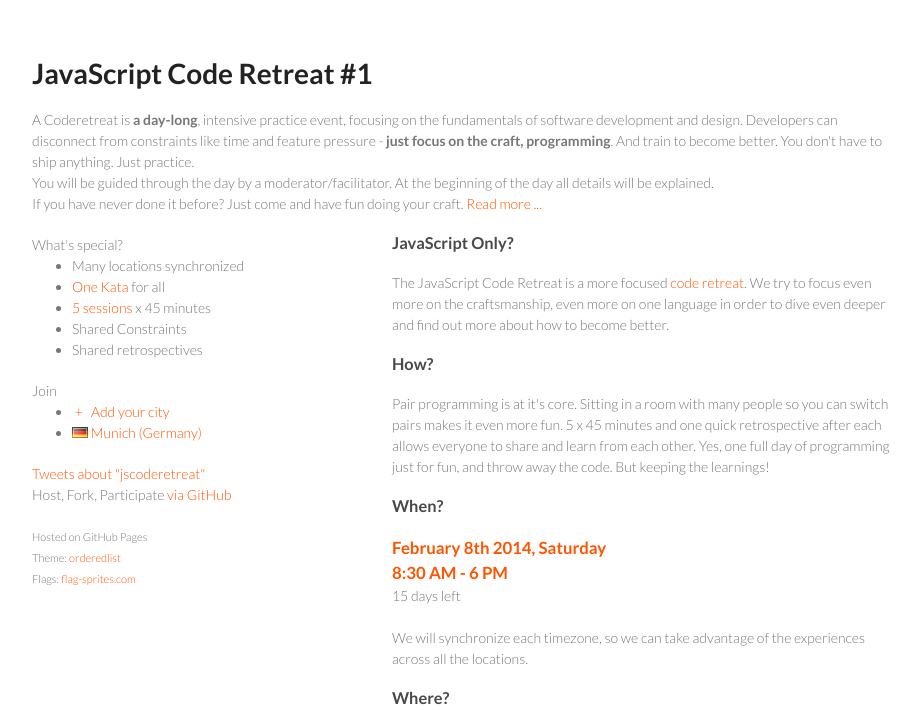
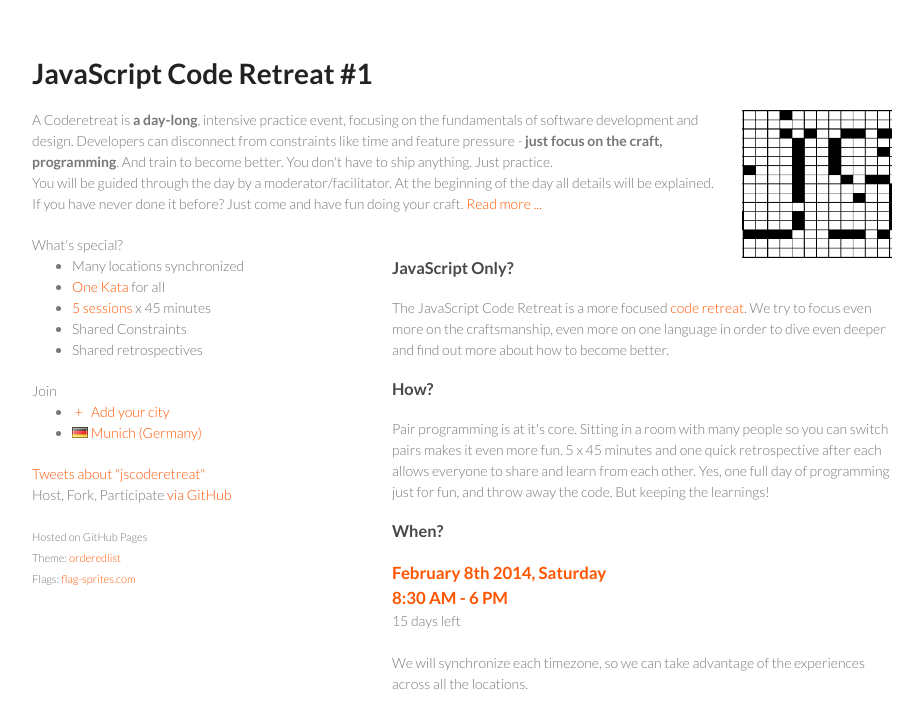
Before and after one commit to uxebu/jsCodeRetreat, a plain HTML site: page index.html in a window 1280 px wide. Shown: the top 710 px of the page, without its empty margins (178-1101 px from the left). Drawn offline with Linux system fonts and the light colour scheme.

Commit message:
Added the logo onto the site.

```diff
--- a/index.html
+++ b/index.html
@@ -17,6 +17,7 @@
 
     <div class="wrapper">
       <h1>JavaScript Code Retreat #1</h1>
+      <img src="img/logo.png" style="float:right" height="150">
       <p>
         A Coderetreat is <b>a day-long</b>, intensive practice event, focusing on the fundamentals of software development and design.
         Developers can disconnect from constraints like time and feature pressure - <b>just focus on the craft, programming</b>. And train
```
Also changed, not shown: img/logo.png (added).
